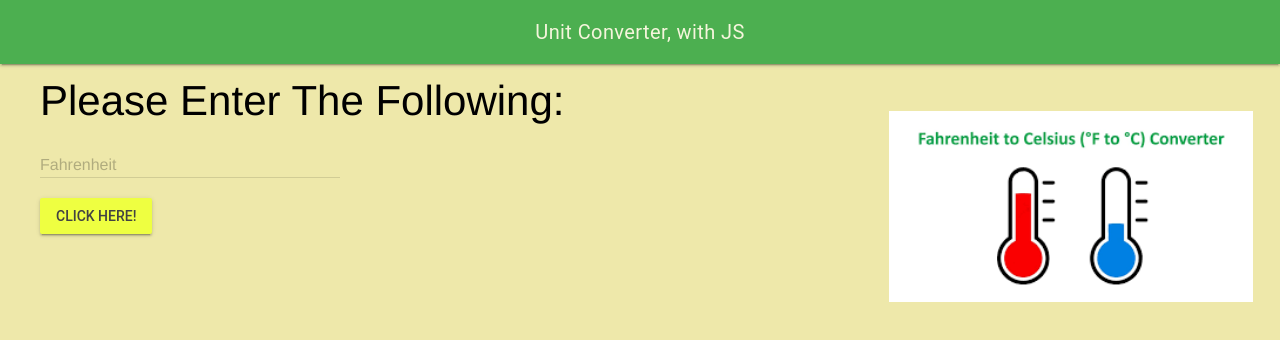
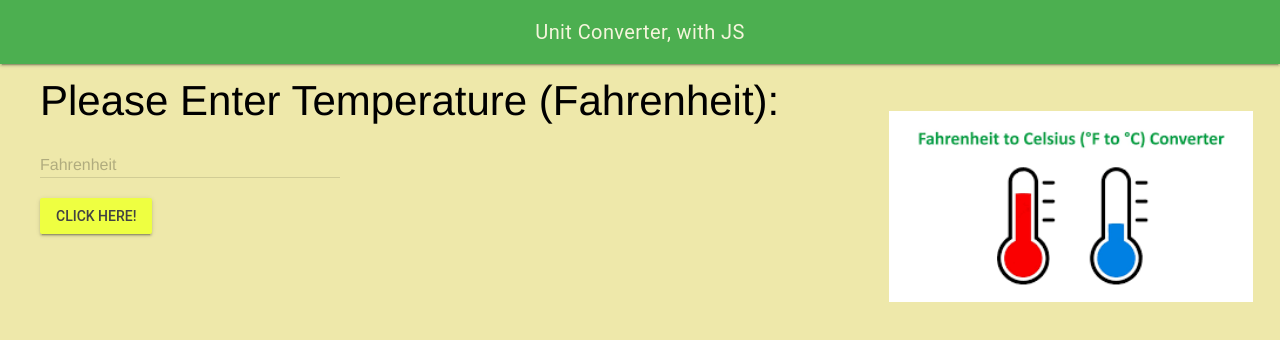
Before and after one commit to MTHS-ICS2O-2-2022/ICS2O-Unit-3-04-lamees-hemdan, a plain HTML site: page index.html in a window 1280 px wide. Drawn offline with nearby package versions, Linux system fonts and the light colour scheme.

Commit message:
eddited line 30

```diff
--- a/index.html
+++ b/index.html
@@ -27,7 +27,7 @@
       </div>
     </header>
     <main class="mdl-layout__content">
-      <div class="page-content">Please Enter The Following:</div>
+      <div class="page-content">Please Enter Temperature (Fahrenheit):</div>
       <image src="./images/converter.png" alt="temperature" width="30%" hight="auto" style="padding: 100 px" />
       <br />
       <!-- Numeric Textfield -->
```
